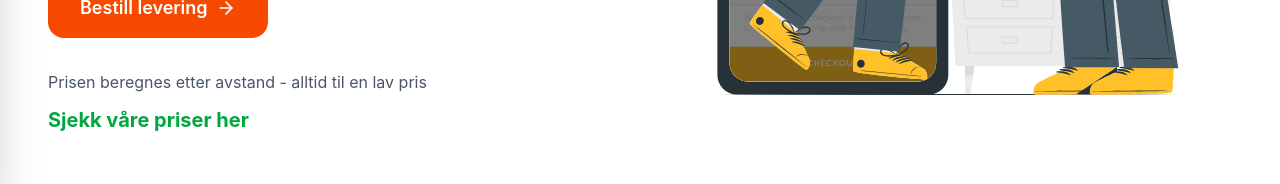
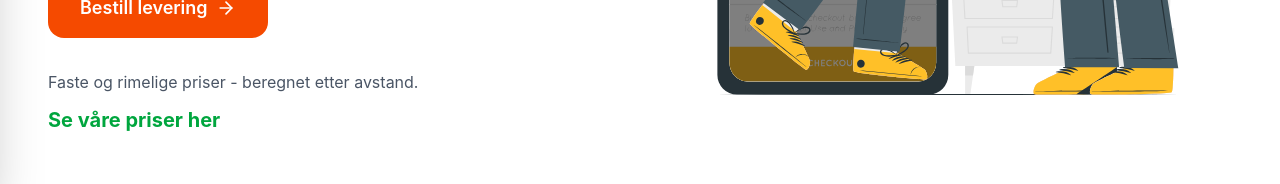
Before and after one commit to moreamakaveli-cyber/klikk-send-live, a Next.js app: page / in a window 1280 px wide. Shown: the part 602-786 px from the top of the page. Built offline with nearby package versions, Linux system fonts and the light colour scheme.

Commit message:
Oppdater pris-tekst til 'Faste og rimelige priser - beregnet etter avstand' og 'Se våre priser her'

```diff
--- a/app/components/HeroSection.tsx
+++ b/app/components/HeroSection.tsx
@@ -40,11 +40,11 @@ export default function HeroSection() {
 
             {/* Pricing text and button */}
             <div className="space-y-3">
-              <p className="hidden md:block text-base text-gray-600">
-                Prisen beregnes etter avstand - alltid til en lav pris
+              <p className="text-base text-gray-600">
+                Faste og rimelige priser - beregnet etter avstand.
               </p>
               <Link href="/priser" className="inline-block text-green-600 hover:text-green-700 font-bold text-lg md:text-xl transition-colors">
-                Sjekk våre priser her
+                Se våre priser her
               </Link>
             </div>
           </div>
```
